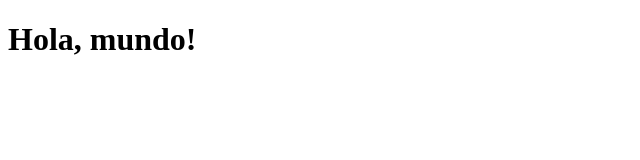
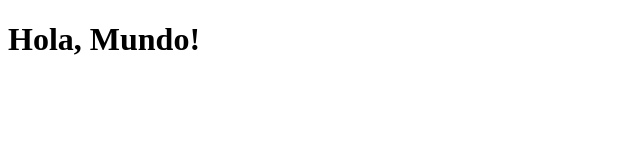
Before and after one commit to xiscojr/test, a plain HTML site: page index.html in a window 1280 px wide. Shown: the full height of the page, 0-640 px from the left. Drawn offline with Linux system fonts and the light colour scheme.

Commit message:
Update index.html

```diff
--- a/index.html
+++ b/index.html
@@ -7,7 +7,7 @@
 </head>
 <body>
 
-    <h1>Hola, mundo!</h1>
+    <h1>Hola, Mundo!</h1>
 
 </body>
 </html>
```
